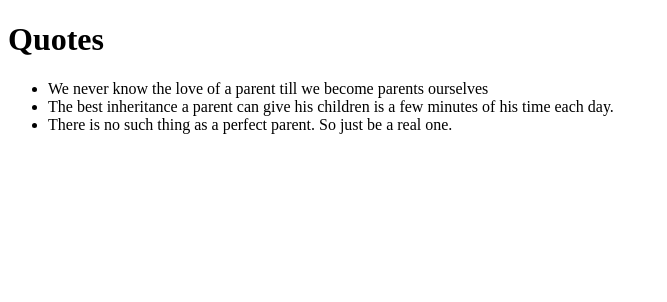
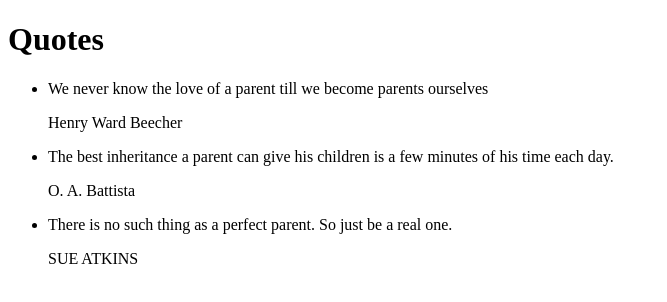
Before and after one commit to BernardMairura/quotes, an Angular app: page / in a window 1280 px wide. Shown: the top 302 px of the page, without its empty margins (0-667 px from the left). Built offline with nearby package versions, Linux system fonts and the light colour scheme.

Commit message:
Input Property Binding

```diff
--- a/src/app/components/quote-detail/quote-detail.component.html
+++ b/src/app/components/quote-detail/quote-detail.component.html
@@ -1 +1,4 @@
-<p>quote-detail works!</p>
+
+<p>
+  {{quote.author}}
+</p>
--- a/src/app/components/quote-detail/quote-detail.component.ts
+++ b/src/app/components/quote-detail/quote-detail.component.ts
@@ -1,4 +1,5 @@
-import { Component, OnInit } from '@angular/core';
+import { Component, OnInit,Input } from '@angular/core';
+import {Quote}from 'src/app/quote'
 
 @Component({
   selector: 'app-quote-detail',
@@ -7,6 +8,7 @@ import { Component, OnInit } from '@angular/core';
 })
 export class QuoteDetailComponent implements OnInit {
 
+  @Input() quote: Quote;
   constructor() { }
 
   ngOnInit(): void {
--- a/src/app/components/quote/quote.component.html
+++ b/src/app/components/quote/quote.component.html
@@ -3,6 +3,7 @@
     <ul>
         <li *ngFor='let quote of quotes'>
           {{quote.quote}}
+          <app-quote-detail [quote]='quote'></app-quote-detail>
         </li>
     </ul>
   </div>
```
